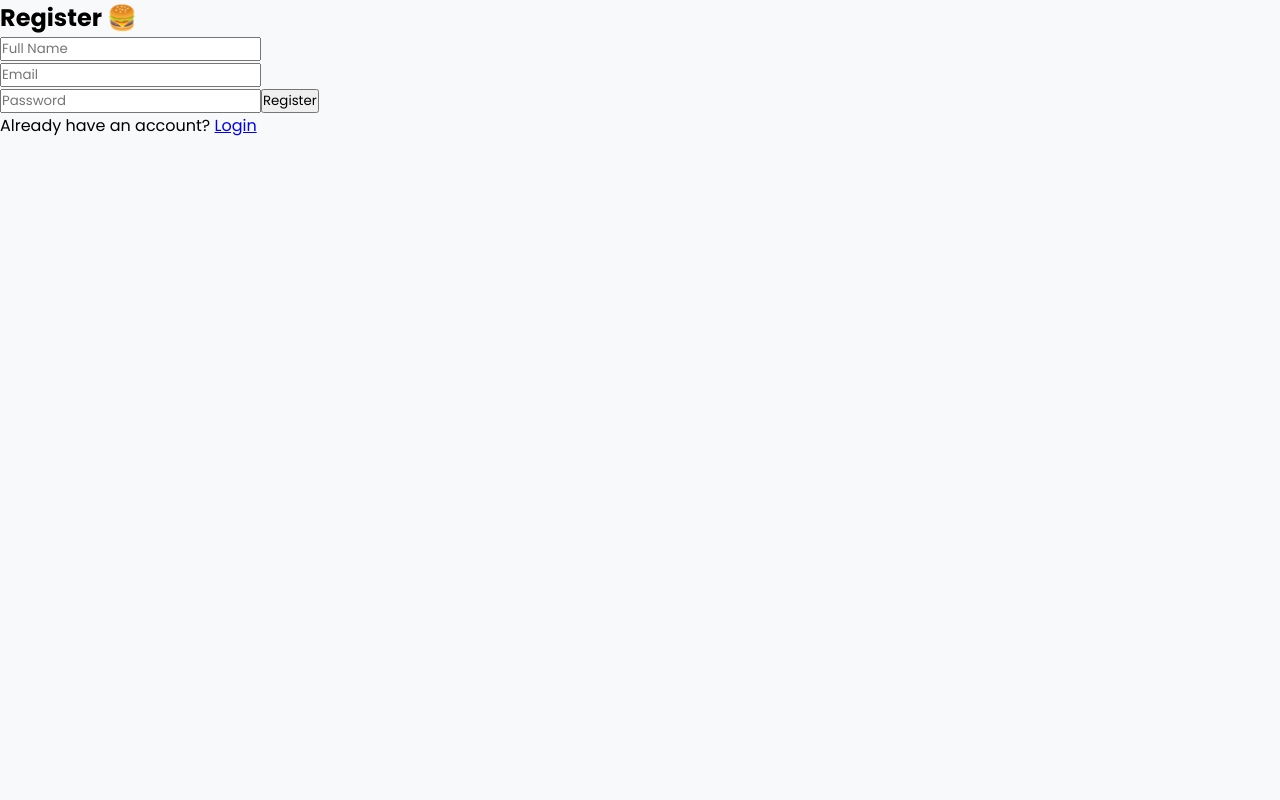
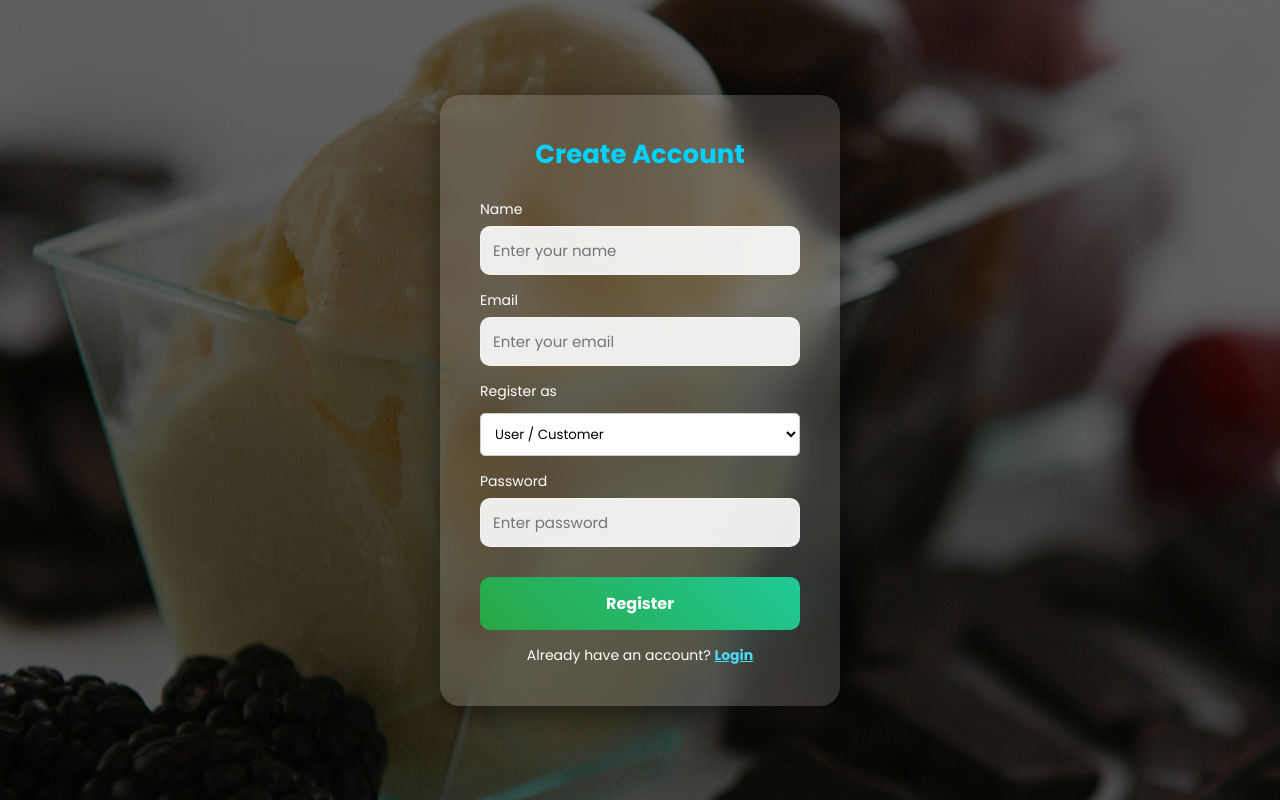
Before and after one commit to PRAVEEN337669/my-project-foodie-cape, a React app in the folder frontend/: page /register in a window 1280 px wide. Built offline with nearby package versions, Linux system fonts and the light colour scheme; the HTML template or start-up script is replaced by a standard one.

Commit message:
updated register page

```diff
--- a/frontend/src/pages/user/Register.jsx
+++ b/frontend/src/pages/user/Register.jsx
@@ -1,99 +1,152 @@
 import { useState } from "react";
 import axios from "axios";
-import { Link, useNavigate } from "react-router-dom";
+import { useNavigate } from "react-router-dom";
+import "./register.css";
+
+const BACKEND_URL = "http://localhost:5000";
 
 function Register() {
   const navigate = useNavigate();
-
-  const backendURL = "https://foodie-cape.onrender.com";
 
   const [user, setUser] = useState({
     name: "",
     email: "",
     password: "",
+    role: "user",
+    adminCode: ""
   });
 
+  const [error, setError] = useState("");
+  const [loading, setLoading] = useState(false);
+
   const handleChange = (e) => {
-    setUser({
-      ...user,
-      [e.target.name]: e.target.value,
-    });
+    setUser({ ...user, [e.target.name]: e.target.value });
   };
 
-  const handleRegister = async (e) => {
+  const handleSubmit = async (e) => {
     e.preventDefault();
 
+    // Validating Admin Secret Code
+    if (user.role === "admin" && user.adminCode.toUpperCase() !== "FOODIE123") {
+      return setError("Invalid Admin Secret Code!");
+    }
+
     try {
-      await axios.post(`${backendURL}/api/auth/register`, user);
+      setLoading(true);
+      setError("");
 
-      alert("Registration Successful ✅");
+      const response = await axios.post(
+        `${BACKEND_URL}/api/auth/register`,
+        {
+          name: user.name,
+          email: user.email,
+          password: user.password,
+          role: user.role
+        }
+      );
 
+      if (response.status === 201 || response.status === 200) {
+        alert("Registration Successful!");
         navigate("/login");
+      }
     } catch (err) {
-      console.log(err);
-
-      alert(
-        err.response?.data?.error ||
-          err.response?.data ||
-          "Registration Failed ❌"
-      );
+      setError(err.response?.data?.message || "Registration failed. Please try again.");
+    } finally {
+      setLoading(false);
     }
   };
 
   return (
-    <div className="container mt-5" style={{ maxWidth: "450px" }}>
-      <div className="card shadow p-4">
+    <div className="register-page">
+      <div className="register-container">
+        <h2>Create Account</h2>
 
-        <h2 className="text-center mb-4">
-          Register 🍔
-        </h2>
+        {error && (
+          <div
+            className="error-msg"
+            style={{ color: "#ff8a8a", textAlign: "center", marginBottom: "10px" }}
+          >
+            {error}
+          </div>
+        )}
 
-        <form onSubmit={handleRegister}>
-
+        <form onSubmit={handleSubmit}>
+          <div className="input-group">
+            <label>Name</label>
             <input
               type="text"
               name="name"
-            placeholder="Full Name"
-            className="form-control mb-3"
-            value={user.name}
+              placeholder="Enter your name"
               onChange={handleChange}
               required
             />
+          </div>
 
+          <div className="input-group">
+            <label>Email</label>
             <input
               type="email"
               name="email"
-            placeholder="Email"
-            className="form-control mb-3"
-            value={user.email}
+              placeholder="Enter your email"
               onChange={handleChange}
               required
             />
+          </div>
 
+          <div className="input-group">
+            <label>Register as</label>
+            <select
+              name="role"
+              value={user.role}
+              onChange={handleChange}
+              className="role-select"
+            >
+              <option value="user">User / Customer</option>
+              <option value="admin">Admin</option>
+            </select>
+          </div>
+
+          {user.role === "admin" && (
+            <div className="input-group">
+              <label>Admin Secret Code</label>
+              <input
+                type="text"
+                name="adminCode"
+                placeholder="Enter secret code"
+                onChange={handleChange}
+                required
+              />
+            </div>
+          )}
+
+          <div className="input-group">
+            <label>Password</label>
             <input
               type="password"
               name="password"
-            placeholder="Password"
-            className="form-control mb-3"
-            value={user.password}
+              placeholder="Enter password"
               onChange={handleChange}
               required
             />
+          </div>
 
-          <button
-            type="submit"
-            className="btn btn-success w-100"
-          >
-            Register
+          <button className="register-btn" type="submit" disabled={loading}>
+            {loading ? "Processing..." : "Register"}
           </button>
-
         </form>
 
-        <p className="text-center mt-3">
+        <p
+          className="login-link"
+          style={{ textAlign: "center", marginTop: "15px", fontSize: "14px" }}
+        >
           Already have an account?{" "}
-          <Link to="/login">Login</Link>
+          <span
+            style={{ color: "#4ed9f7", cursor: "pointer", textDecoration: "underline" }}
+            onClick={() => navigate("/login")}
+          >
+            Login
+          </span>
         </p>
-
       </div>
     </div>
   );
```
Lines whose indentation alone changed are shown as unchanged.
